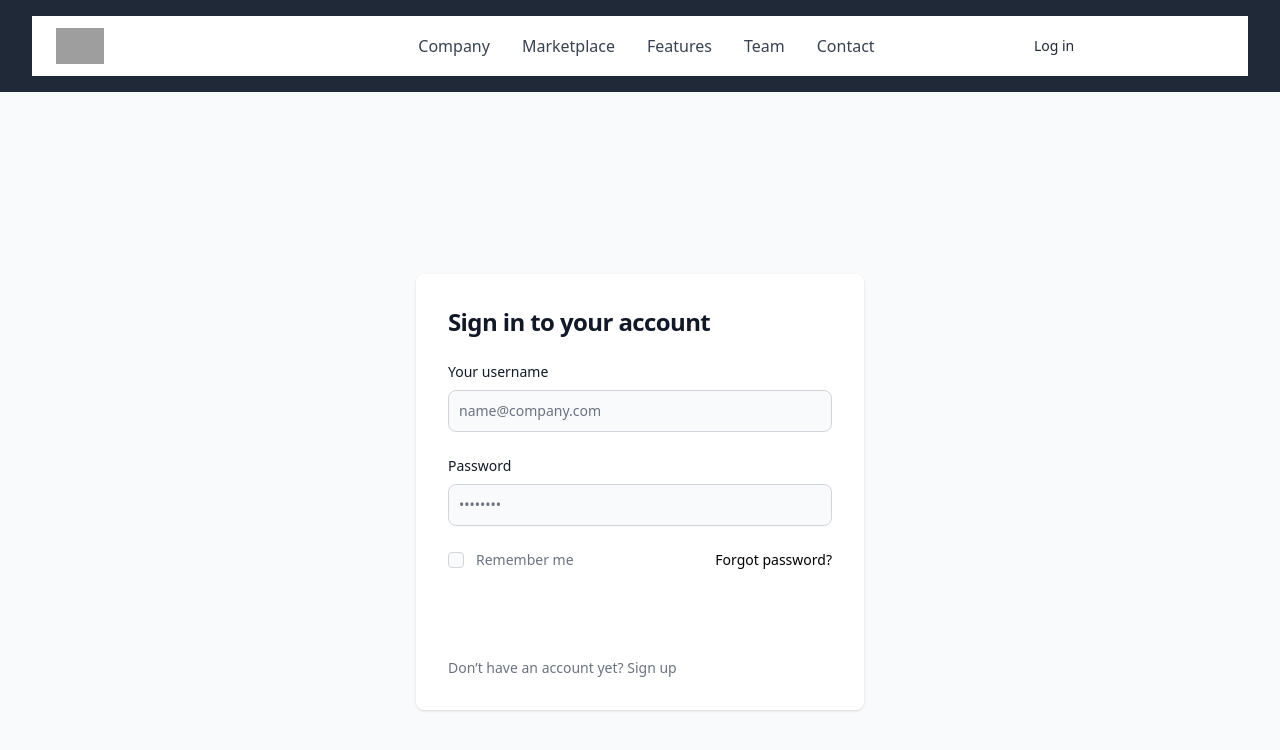
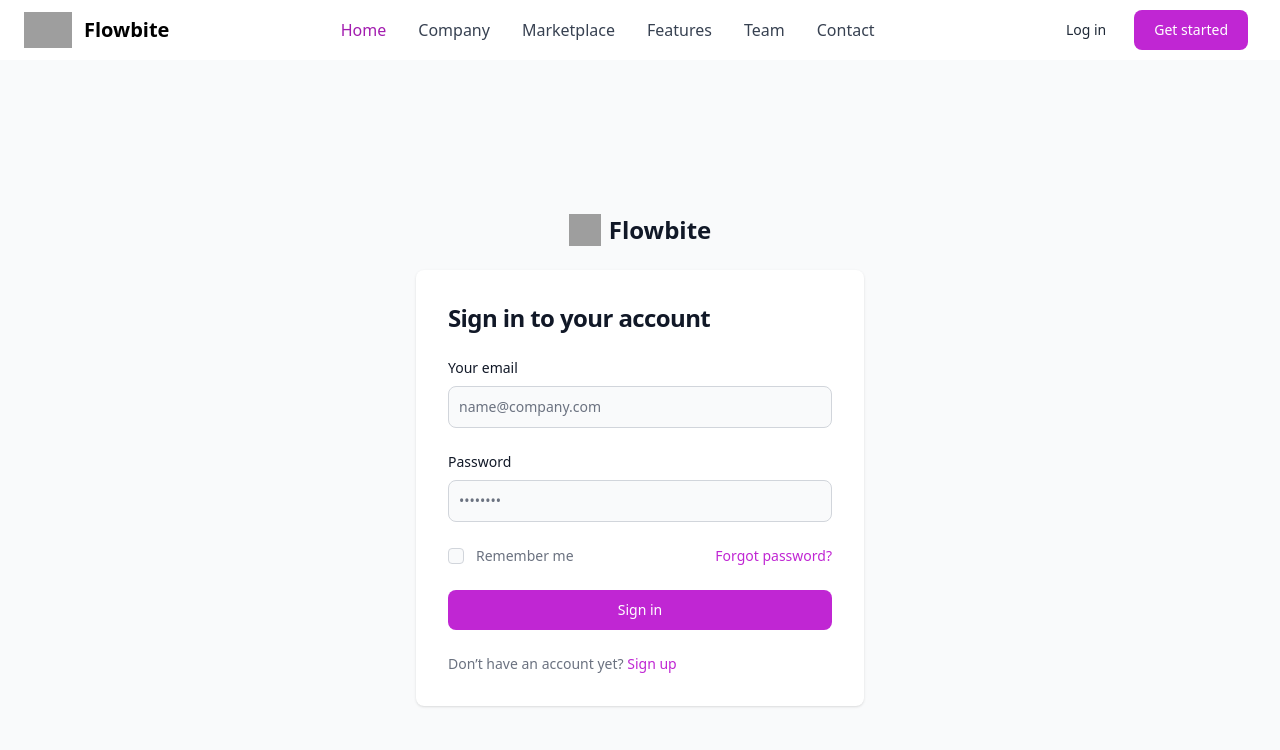
Before and after one commit to kartik-nain/blog-app-frontend, a React (Vite) app: page /login in a window 1280 px wide. Shown: the top 750 px of the page. Built offline with nearby package versions, Linux system fonts and the light colour scheme; grey boxes are pictures that could not be loaded.

Commit message:
Improved ui and added 'By You' feature

```diff
--- a/index.html
+++ b/index.html
@@ -6,12 +6,13 @@
     <meta name="viewport" content="width=device-width, initial-scale=1.0" />
     <title>Vite + React + TS</title>
     <link href="https://cdnjs.cloudflare.com/ajax/libs/flowbite/1.6.5/flowbite.min.css" rel="stylesheet" />
+
   </head>
   <body>
     <div id="root"></div>
     <script type="module" src="/src/main.tsx"></script>
+    <script src="https://cdn.tailwindcss.com"></script>
     <script src="https://cdnjs.cloudflare.com/ajax/libs/flowbite/1.6.5/flowbite.min.js"></script>
-    <script src="https://cdn.tailwindcss.com"></script>
 
   </body>
 </html>
--- a/src/App.tsx
+++ b/src/App.tsx
@@ -5,11 +5,9 @@ import { Outlet } from "react-router-dom";
 function App() {
   return (
     <>
-      <header className="top-0 left-0 w-full bg-gray-800 text-white p-4">
-        <div className="container mx-auto px-4">
+
           <Header />
-        </div>
-      </header>
+
       <Outlet />
     </>
   );
--- a/src/api/ApiClient.tsx
+++ b/src/api/ApiClient.tsx
@@ -1,7 +1,7 @@
 import axios from "axios"
 
 const ApiClient = axios.create({
-    baseURL: 'https://ill-blue-chick-yoke.cyclic.app/'
+    baseURL: 'http://localhost:3000/'
 })
 
 export default ApiClient
--- a/src/api/ApiService.tsx
+++ b/src/api/ApiService.tsx
@@ -21,3 +21,4 @@ export const executeLogout = () => ApiClient.post(`/auth/logout`)
 
 export const ListAllBlogsApi = () => ApiClient.get('blogs-all-user')
 export const ListAParticularBlogApi = (id:string) => ApiClient.get(`blog?id=${id}`)
+export const GetUserProfileInfoApi = (email:string) => ApiClient.get(`get-profile-info`)
--- a/src/components/Header.tsx
+++ b/src/components/Header.tsx
@@ -11,7 +11,7 @@ const header = () => {
             </a>
             <div className="flex items-center lg:order-2">
                 <a href="#" className="text-gray-800 dark:text-white hover:bg-gray-50 focus:ring-4 focus:ring-gray-300 font-medium rounded-lg text-sm px-4 lg:px-5 py-2 lg:py-2.5 mr-2 dark:hover:bg-gray-700 focus:outline-none dark:focus:ring-gray-800">Log in</a>
-                <a href="#" className="text-white bg-primary-700 hover:bg-primary-800 focus:ring-4 focus:ring-primary-300 font-medium rounded-lg text-sm px-4 lg:px-5 py-2 lg:py-2.5 mr-2 dark:bg-primary-600 dark:hover:bg-primary-700 focus:outline-none dark:focus:ring-primary-800">Get started</a>
+                <a href="#" className="text-white bg-primary-600 hover:bg-primary-800 focus:ring-4 focus:ring-primary-300 font-medium rounded-lg text-sm px-4 lg:px-5 py-2 lg:py-2.5 mr-2 dark:bg-primary-600 dark:hover:bg-primary-700 focus:outline-none dark:focus:ring-primary-800">Get started</a>
                 <button data-collapse-toggle="mobile-menu-2" type="button" className="inline-flex items-center p-2 ml-1 text-sm text-gray-500 rounded-lg lg:hidden hover:bg-gray-100 focus:outline-none focus:ring-2 focus:ring-gray-200 dark:text-gray-400 dark:hover:bg-gray-700 dark:focus:ring-gray-600" aria-controls="mobile-menu-2" aria-expanded="false">
                     <span className="sr-only">Open main menu</span>
                     <svg className="w-6 h-6" fill="currentColor" viewBox="0 0 20 20" xmlns="http://www.w3.org/2000/svg"><path fill-rule="evenodd" d="M3 5a1 1 0 011-1h12a1 1 0 110 2H4a1 1 0 01-1-1zM3 10a1 1 0 011-1h12a1 1 0 110 2H4a1 1 0 01-1-1zM3 15a1 1 0 011-1h12a1 1 0 110 2H4a1 1 0 01-1-1z" clip-rule="evenodd"></path></svg>
--- a/src/pages/Login.tsx
+++ b/src/pages/Login.tsx
@@ -41,31 +41,44 @@ const Login = () => {
   const formik = useFormik({
     initialValues: {
       username: "",
-      password: ""
+      password: "",
     },
     validate,
     onSubmit: (values) => {
       handleSubmit(values);
     },
-  })
+  });
 
   return (
     <section className="bg-gray-50 dark:bg-gray-900">
       <div className="flex flex-col items-center justify-center px-6 py-8 mx-auto md:h-screen lg:py-0">
-
+        <a
+          href="#"
+          className="flex items-center mb-6 text-2xl font-semibold text-gray-900 dark:text-white"
+        >
+          <img
+            className="w-8 h-8 mr-2"
+            src="https://flowbite.s3.amazonaws.com/blocks/marketing-ui/logo.svg"
+            alt="logo"
+          />
+          Flowbite
+        </a>
         <div className="w-full bg-white rounded-lg shadow dark:border md:mt-0 sm:max-w-md xl:p-0 dark:bg-gray-800 dark:border-gray-700">
           <div className="p-6 space-y-4 md:space-y-6 sm:p-8">
             <h1 className="text-xl font-bold leading-tight tracking-tight text-gray-900 md:text-2xl dark:text-white">
               Sign in to your account
             </h1>
-                      <form className="space-y-4 md:space-y-6" onSubmit={formik.handleSubmit}>
+            <form
+              className="space-y-4 md:space-y-6"
+              onSubmit={formik.handleSubmit}
+            >
               <div>
                 <label className="block mb-2 text-sm font-medium text-gray-900 dark:text-white">
-                            Your username
+                  Your email
                 </label>
                 <input
                   type="email"
-                            id="username"
+                  id="email"
                   className="bg-gray-50 border border-gray-300 text-gray-900 sm:text-sm rounded-lg focus:ring-primary-600 focus:border-primary-600 block w-full p-2.5 dark:bg-gray-700 dark:border-gray-600 dark:placeholder-gray-400 dark:text-white dark:focus:ring-blue-500 dark:focus:border-blue-500"
                   placeholder="name@company.com"
                   {...formik.getFieldProps("username")}
@@ -77,10 +90,10 @@ const Login = () => {
                 </label>
                 <input
                   type="password"
+                  {...formik.getFieldProps("password")}
                   id="password"
                   placeholder="••••••••"
                   className="bg-gray-50 border border-gray-300 text-gray-900 sm:text-sm rounded-lg focus:ring-primary-600 focus:border-primary-600 block w-full p-2.5 dark:bg-gray-700 dark:border-gray-600 dark:placeholder-gray-400 dark:text-white dark:focus:ring-blue-500 dark:focus:border-blue-500"
-                            {...formik.getFieldProps("password")}
                 />
               </div>
               <div className="flex items-center justify-between">
--- a/src/security/AuthContext.tsx
+++ b/src/security/AuthContext.tsx
@@ -1,5 +1,5 @@
 import { createContext, useContext, useState } from "react";
-import { loginApi } from "../api/ApiService";
+import { GetUserProfileInfoApi, loginApi } from "../api/ApiService";
 import ApiClient from "../api/ApiClient";
 
 export interface AuthContextType {
@@ -9,6 +9,9 @@ export interface AuthContextType {
   logout: () => void;
   username: string | null;
   token: string | null;
+  getUserId: () => void;
+  userId: string | null
+
 }
 
 export const AuthContext = createContext<AuthContextType | undefined>(undefined);
@@ -25,11 +28,11 @@ export default function AuthContextProvider({ children }: { children: React.Reac
   const [isAuthenticated, setIsAuthenticated] = useState(false);
   const [username, setUsername] = useState<string | null>(null);
   const [token, setToken] = useState<string | null>(null);
+  const [userId, setUserId] = useState<string | null>(null);
 
   async function login(username: string, password: string): Promise<boolean> {
     try {
       const response = await loginApi(username, password);
-
       if (response.status === 200) {
         const jwtToken = 'Bearer ' + response.data.token;
         setIsAuthenticated(true);
@@ -53,6 +56,12 @@ export default function AuthContextProvider({ children }: { children: React.Reac
     }
   }
 
+  function getUserId() {
+    GetUserProfileInfoApi(username)
+      .then((res) => setUserId(res.data.userId))
+      .catch((err) => err)
+  }
+
   function logout() {
     setIsAuthenticated(false);
     setUsername(null);
@@ -66,6 +75,8 @@ export default function AuthContextProvider({ children }: { children: React.Reac
     logout,
     username,
     token,
+    getUserId,
+    userId
   };
 
   return <AuthContext.Provider value={contextValue}>{children}</AuthContext.Provider>;
--- a/tailwind.config.js
+++ b/tailwind.config.js
@@ -1,14 +1,62 @@
-/** @type {import('tailwindcss').Config} */
-export default {
+module.exports = {
   content: [
-    "./index.html",
-    "./src/**/*.{js,ts,jsx,tsx}",
+    './src/**/*.{js,jsx,ts,tsx}',
     'node_modules/flowbite-react/**/*.{js,jsx,ts,tsx}'
   ],
   theme: {
-    extend: {},
+    extend: {
+      colors: {
+        primary: {
+          '50': '#fdf4ff',
+          '100': '#fae8ff',
+          '200': '#f5d0fe',
+          '300': '#f0abfc',
+          '400': '#e879f9',
+          '500': '#d946ef',
+          '600': '#c026d3',
+          '700': '#a21caf',
+          '800': '#86198f',
+          '900': '#701a75'
+        }
+      },
+      fontFamily: {
+        'body': [
+          'Nunito Sans',
+          'ui-sans-serif',
+          'system-ui',
+          '-apple-system',
+          'Segoe UI',
+          'Roboto',
+          'Helvetica Neue',
+          'Arial',
+          'Noto Sans',
+          'sans-serif',
+          'Apple Color Emoji',
+          'Segoe UI Emoji',
+          'Segoe UI Symbol',
+          'Noto Color Emoji'
+        ],
+        'sans': [
+          'Nunito Sans',
+          'ui-sans-serif',
+          'system-ui',
+          '-apple-system',
+          'Segoe UI',
+          'Roboto',
+          'Helvetica Neue',
+          'Arial',
+          'Noto Sans',
+          'sans-serif',
+          'Apple Color Emoji',
+          'Segoe UI Emoji',
+          'Segoe UI Symbol',
+          'Noto Color Emoji'
+        ]
+      }
+    },
   },
   plugins: [
     require('flowbite/plugin')
-]
-}
+  ],
+  darkMode: 'media'
+};
```
Also changed, not shown: package.json (+6 -2 lines), src/pages/AllUsersBlogs.tsx (+23 -25 lines), src/index.css (line endings or trailing spaces), tsconfig.json (line endings or trailing spaces), 1 other file (tests, documents, lock files or other folders). Lines whose indentation alone changed are shown as unchanged.
